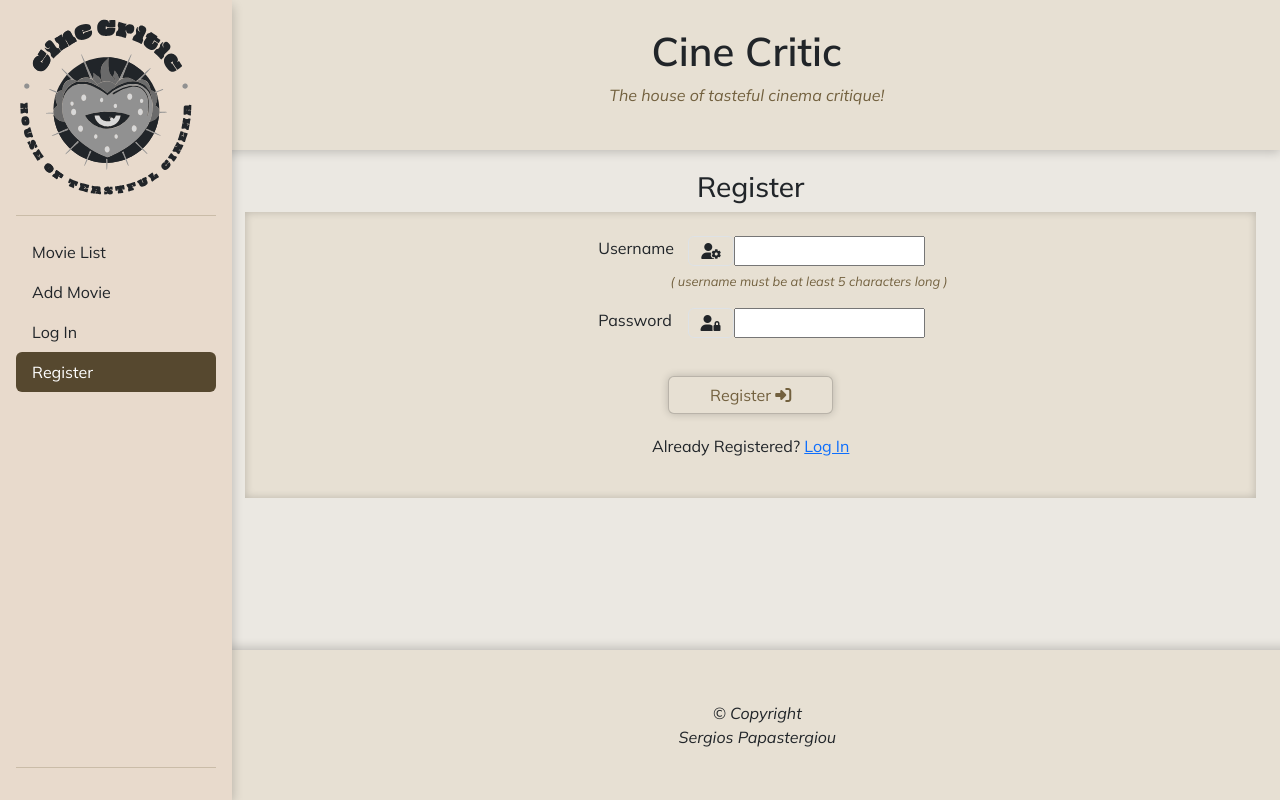
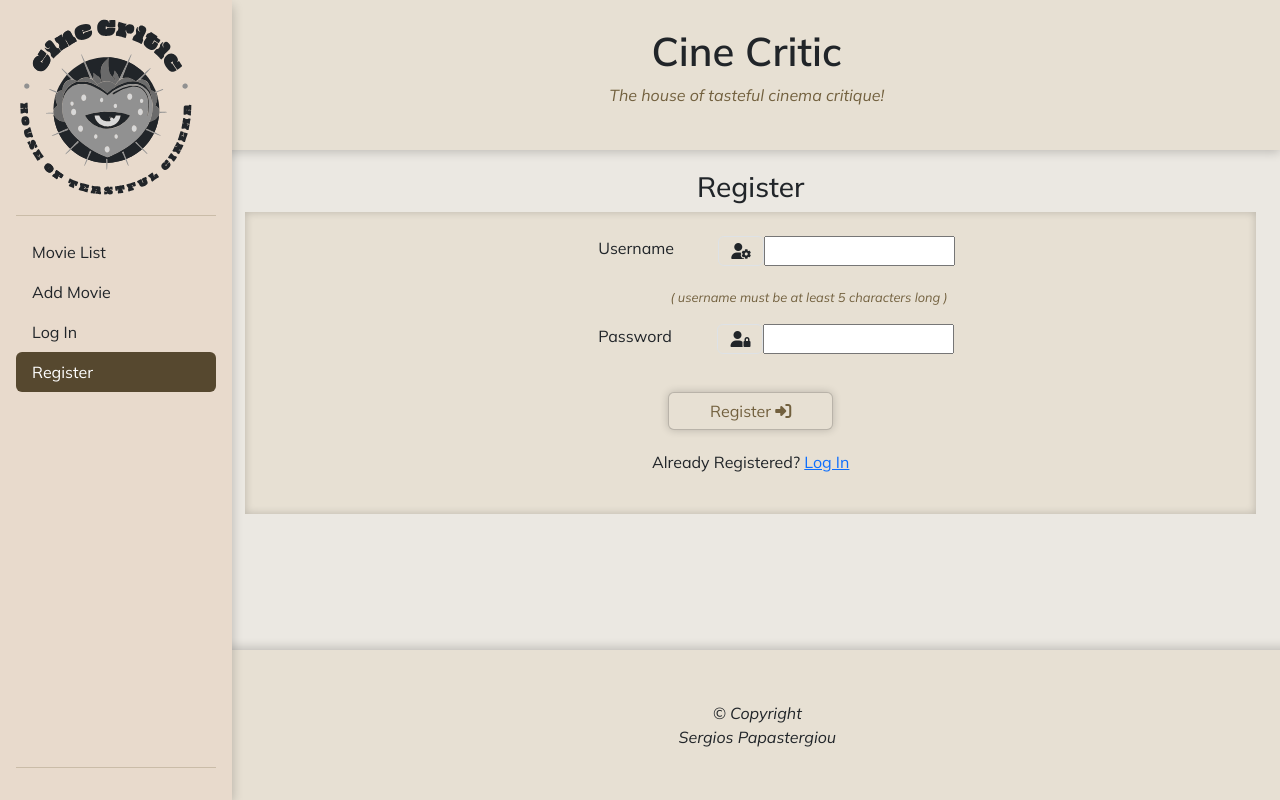
Before and after one commit to sergpapa/CineCritic, a Flask app: page /register in a window 1280 px wide. Run offline with Flask 3, Linux system fonts and the light colour scheme; some libraries are stand-ins or nearby versions.

Commit message:
responsiveness changes

```diff
--- a/app.py
+++ b/app.py
@@ -295,6 +295,11 @@ def dislike_review(imdbID, review_id):
         return redirect(url_for("login"))
 
 
+# https://www.geeksforgeeks.org/python-404-error-handling-in-flask/
+@app.errorhandler(404)
+def not_found(e):
+  return render_template("404.html")
+
 if __name__ == "__main__":
     app.run(host=os.environ.get("IP"),
             port=int(os.environ.get("PORT")), debug=True)
--- a/static/css/style.css
+++ b/static/css/style.css
@@ -219,3 +219,8 @@ footer {
         max-height: 600px;
     }
 }
+@media only screen and (max-width: 992px) {
+    .input {
+        width: 80%;
+    }
+}
--- a/static/js/script.js
+++ b/static/js/script.js
@@ -1,4 +1,4 @@
-const nav_links = document.getElementsByClassName("nav-link");;
+const nav_links = document.getElementsByClassName("nav-link");
 
 $(document).ready(function() {
     const currentPageURL = window.location.href.toLowerCase();
@@ -17,8 +17,15 @@ $(document).ready(function() {
     }
 });
 
+
 function navResizer() {
-    if ($(window).width() < 576 ) {
+    if($(window).width() < 400){
+        $("#navbar").width(40);
+        $("#nav-big").addClass("d-none")
+        $("#sidenav-toggler").removeClass("d-none")
+        $("#logo").width(50);
+        return
+    } else if ($(window).width() < 576 ) {
         $("#navbar").width(60);
         $("#nav-big").addClass("d-none")
         $("#sidenav-toggler").removeClass("d-none")
--- a/templates/register.html
+++ b/templates/register.html
@@ -12,12 +12,12 @@
                     <div class="container-brown p-4">
                         <div class="row">
                             <!--  username -->
-                            <div class="input-group col-6 offset-4 container-fluid">
+                            <div class="input-group mb-3 col-12 offset-sm-1 offset-md-3 offset-lg-4 container-fluid">
                                 <div class="row">
-                                    <div class="col-3">
+                                    <div class="col-12 col-sm-4">
                                         <label for="username">Username</label>
                                     </div>
-                                    <div class="col-9">
+                                    <div class="col-12 col-sm-8">
                                         <div class="input-group-prepend">
                                             <span class="input-group-text" id="basic-addon1"><i class="fas fa-user-cog"></i></span>
                                             <input class="input" id="username" name="username" type="text" class="validate"
@@ -27,19 +27,19 @@
                                 </div>
                             </div>
                             <div class="row">
-                                <div class="col offset-5 mb-3">
+                                <div class="col offset-2 offset-md-5 mb-3">
                                     <small class="text-bez"><i>( username must be at least 5 characters long )</i></small>
                                 </div>
                             </div>
                         </div>
                         <!--  password -->
                         <div class="row">
-                            <div class="input-group mb-3 col-6 offset-4 container-fluid">
+                            <div class="input-group mb-3 col-12 offset-sm-1 offset-md-3 offset-lg-4 container-fluid">
                                 <div class="row">
-                                    <div class="col-3">
+                                    <div class="col-12 col-sm-4">
                                         <label for="password">Password</label>
                                     </div>
-                                    <div class="col-9">
+                                    <div class="col-12 col-sm-8">
                                         <div class="input-group-prepend">
                                             <span class="input-group-text" id="basic-addon1"><i class="fas fa-user-lock"></i></span>
                                             <input class="input" id="password" name="password" type="password" class="validate"
@@ -51,7 +51,7 @@
                         </div>
                         <!--  submit -->
                         <div class="row justify-content-center">
-                            <button type="submit" class="col-2 offset-5 btn btn-large btn-brown">
+                            <button type="submit" class="col-10 col-sm-4 col-md-2 offset-5 btn btn-large btn-brown">
                                 Register <i class="fas fa-sign-in-alt"></i></button>
                         </div>
 
```
Also changed, not shown: templates/404.html (added, +8 -0 lines), templates/admin_profile.html (+5 -5 lines), templates/login.html (+7 -7 lines).
